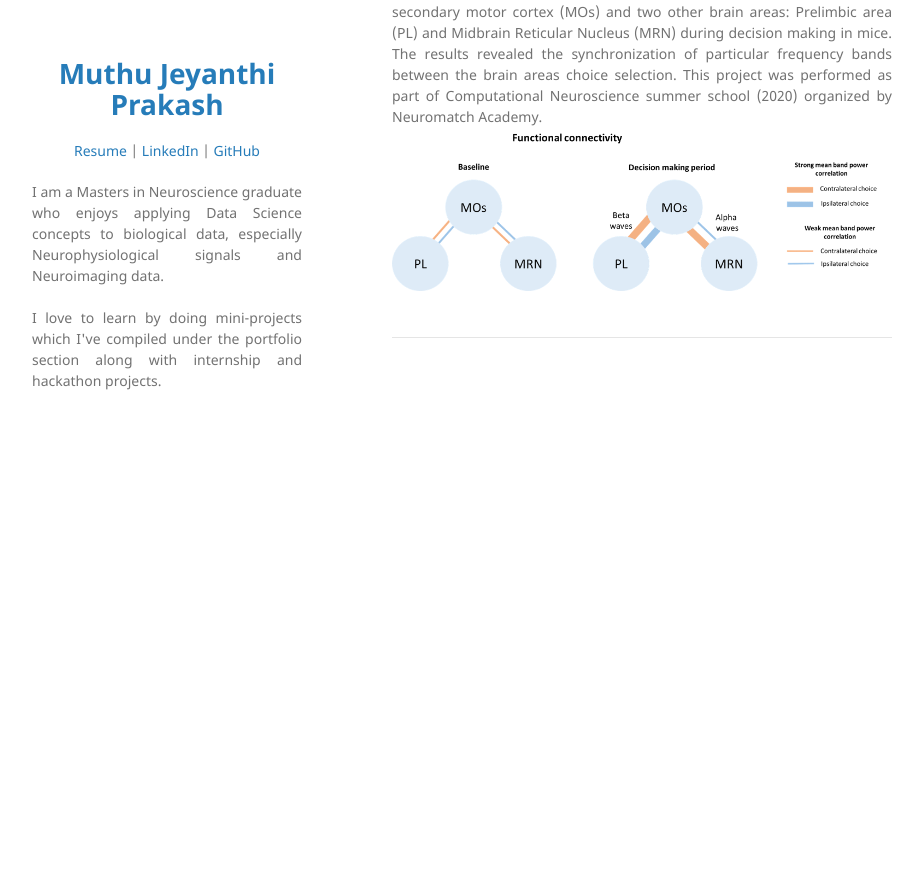
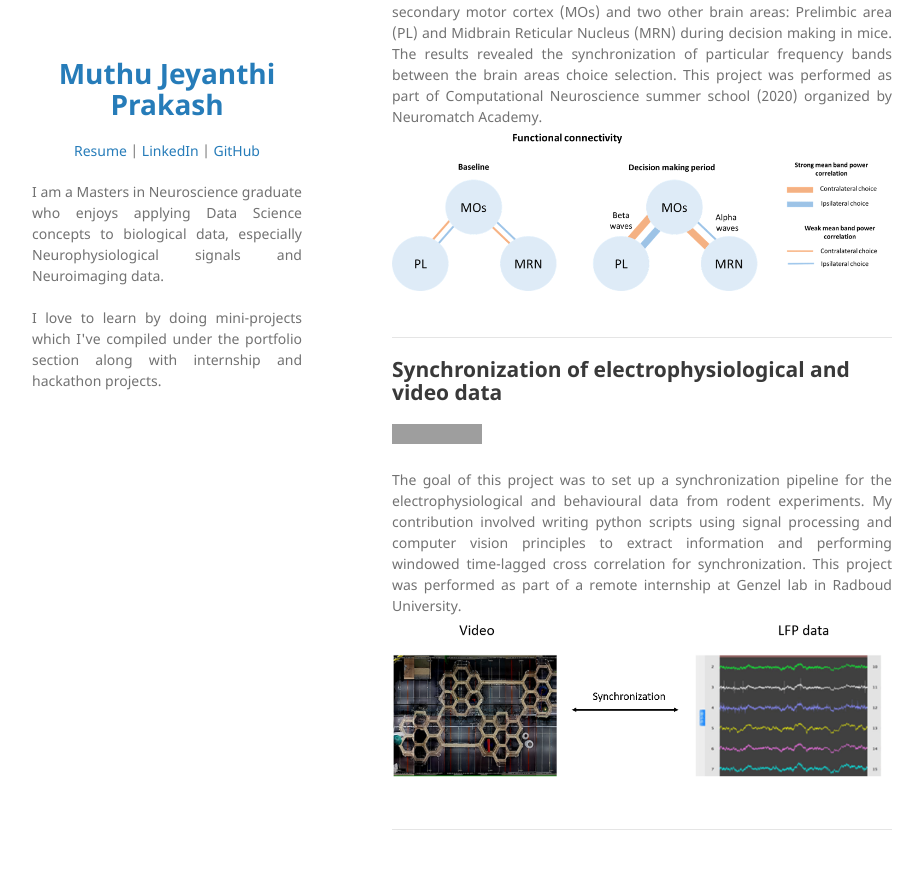
Before and after one commit to Muthu-Jeyanthi/Muthu-Jeyanthi.github.io, a Jekyll site: the page built from index.md, in a window 1280 px wide and 900 px high, scrolled down 696 px. Shown: the top 869 px of the window, without its empty margins (178-1101 px from the left). Built offline with Jekyll 4.4.1, drawn with Linux system fonts in a browser that asks for light colours; our own code applies the rules of GitHub Pages for plain Markdown files; before the commit the page ends 1104 px from its top, so only the background shows below that; grey boxes are pictures that could not be loaded.

Commit message:
Update index.md

```diff
--- a/index.md
+++ b/index.md
@@ -20,3 +20,14 @@
 <br>
 
 ---
+## Synchronization of electrophysiological and video data
+
+[![Presentation](https://img.shields.io/badge/Canva-%2300C4CC.svg?style=for-the-badge&logo=Canva&logoColor=white)](https://www.canva.com/design/DAEe__tcT0g/VW-kS9qyRiaFxtj_8aslNg/view?utm_content=DAEe__tcT0g&utm_campaign=designshare&utm_medium=link2&utm_source=sharebutton#9)
+
+<div style="text-align: justify"> The goal of this project was to set up a synchronization pipeline for the electrophysiological and behavioural data from rodent experiments. My contribution involved writing python scripts using signal processing and computer vision principles to extract information and performing windowed time-lagged cross correlation for synchronization. This project was performed as part of a remote internship at Genzel lab in Radboud University. </div>
+
+
+<center><img src="assets/img/synchro_pic.png"/></center>
+<br>
+
+---
```
